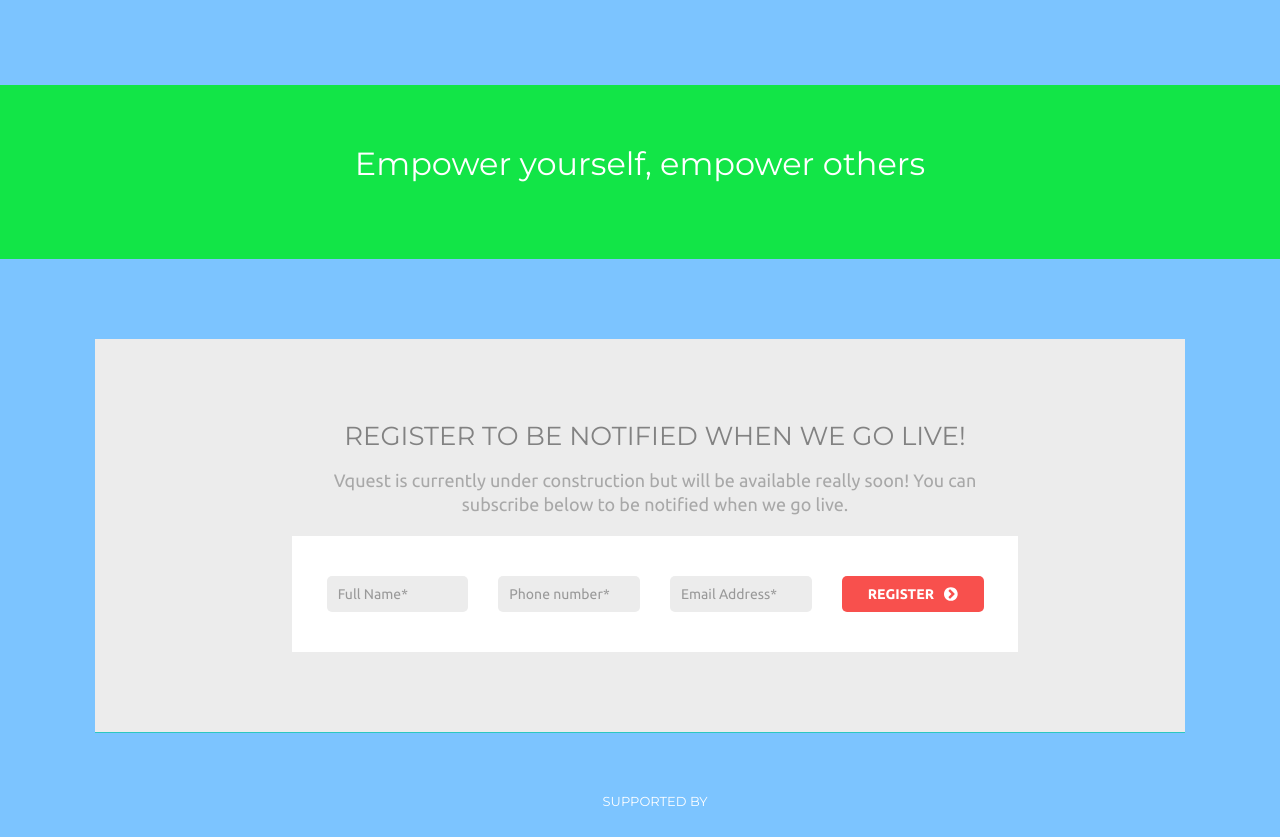
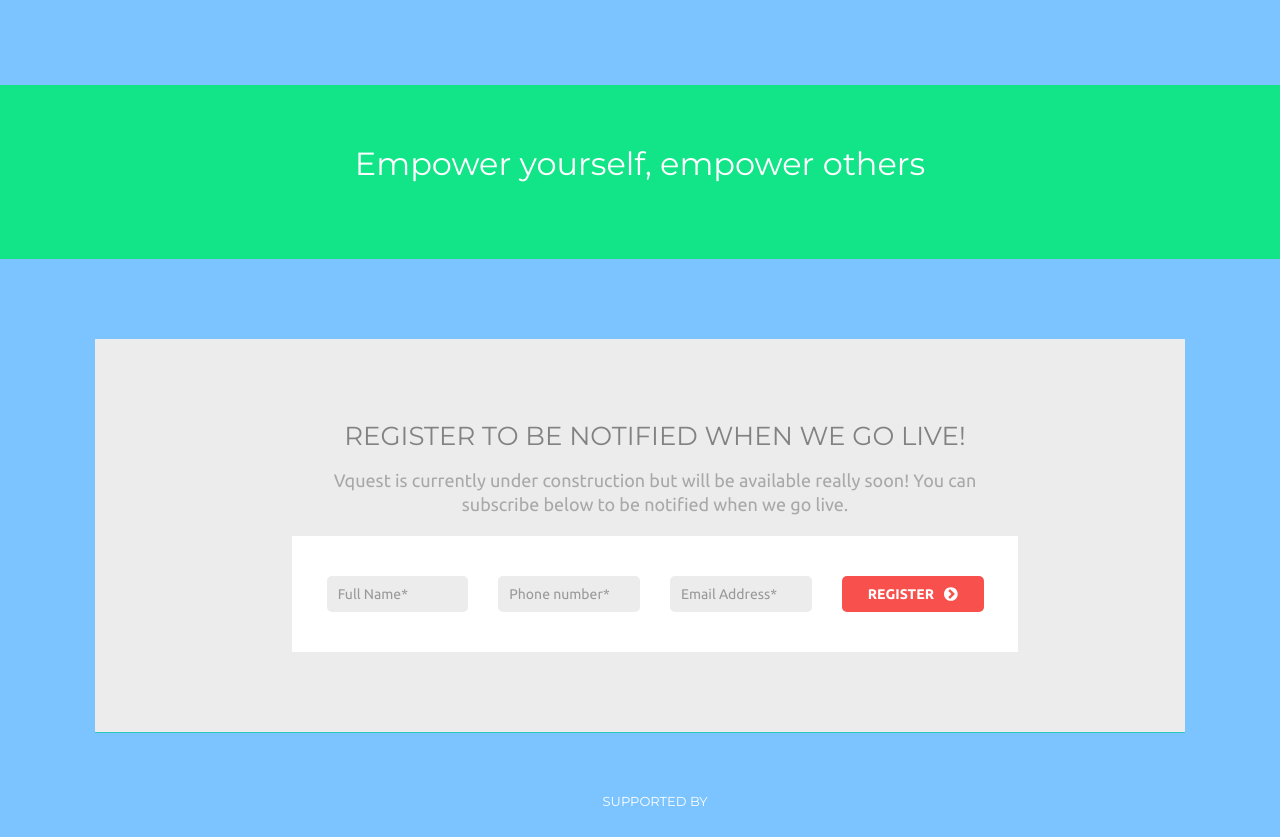
Before and after one commit to vquestappaustralia/vquest, a plain HTML site: page index.html in a window 1280 px wide. Shown: the part 1721-2558 px from the top of the page. Drawn offline with Linux system fonts and the light colour scheme; some packages are replaced by stand-ins of ours; files whose address does not match are found by name.

Commit message:
empower color changed

```diff
--- a/css/styles.css
+++ b/css/styles.css
@@ -2255,6 +2255,7 @@
 .volunteer {
           background-color: #7cc4ff
       }
+
 .unlock{
           font-size: 18px;
     color:floralwhite;
@@ -2263,7 +2264,7 @@
 .empower{
           font-size: 18px;
     color:floralwhite;
-    background-color: #12e547
+    background-color: #12e588
       }
 .contact-list {
   list-style: none;
```
